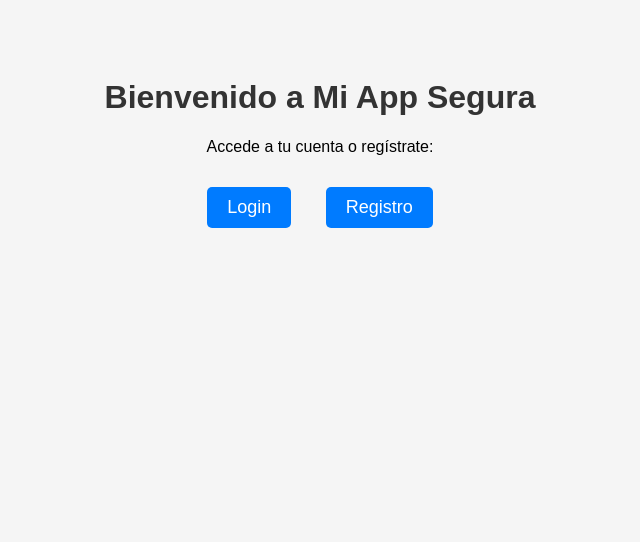
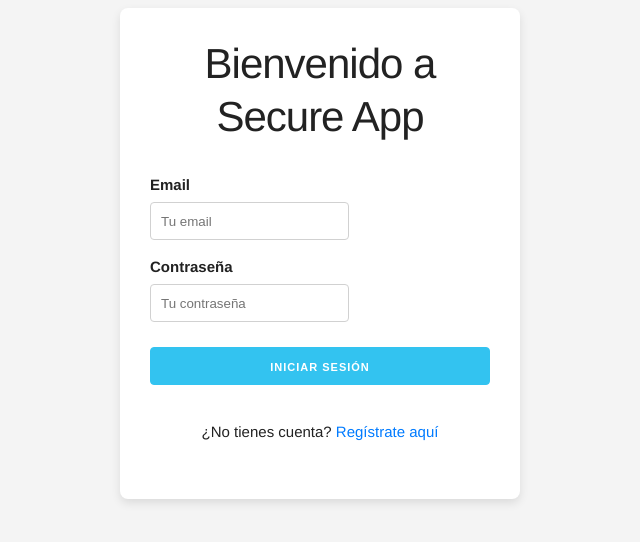
Before and after one commit to MrPeregrine/SecureApp, a website: page views/index.html in a window 1280 px wide. Shown: the whole page, without its empty margins (320-960 px from the left). Drawn offline with nearby package versions, Linux system fonts and the light colour scheme.

Commit message:
Big Update

```diff
--- a/db.js
+++ b/db.js
@@ -1,8 +1,7 @@
 const mysql = require('mysql2/promise');
 
 const pool = mysql.createPool({
-  uri: process.env.MYSQL_PUBLIC_URL, // URL pública de Railway
-  waitForConnections: true,
+  uri: process.env.MYSQL_PUBLIC_URL || "mysql://root:IRlLJMyIBjhzAfOtHafqqEAXwrtbGKVw@caboose.proxy.rlwy.net:34724/railway",
   connectionLimit: 10
 });
 
--- a/public/style.css
+++ b/public/style.css
@@ -1,23 +1,35 @@
 body {
-    font-family: Arial, sans-serif;
-    text-align: center;
-    padding: 50px;
-    background: #f5f5f5;
+  background: #f4f4f4;
+  font-family: 'Helvetica', sans-serif;
 }
-h1 {
-    color: #333;
+
+.container {
+  max-width: 400px;
+  background: #fff;
+  padding: 30px;
+  border-radius: 8px;
+  box-shadow: 0px 4px 10px rgba(0,0,0,0.1);
 }
+
+h2 {
+  text-align: center;
+  margin-bottom: 30px;
+}
+
 .btn {
-    display: inline-block;
-    padding: 10px 20px;
-    margin: 15px;
-    font-size: 18px;
-    color: white;
-    background-color: #007bff;
-    border: none;
-    border-radius: 5px;
-    text-decoration: none;
+  width: 100%;
+  margin-top: 10px;
 }
-.btn:hover {
-    background-color: #0056b3;
+
+p {
+  text-align: center;
+  margin-top: 15px;
 }
+
+a {
+  color: #007BFF;
+  text-decoration: none;
+}
+a:hover {
+  text-decoration: underline;
+}
--- a/views/index.html
+++ b/views/index.html
@@ -1,16 +1,60 @@
-<!-- views/index.html -->
 <!DOCTYPE html>
 <html lang="es">
 <head>
   <meta charset="UTF-8">
   <meta name="viewport" content="width=device-width, initial-scale=1.0">
-  <title>Mi App Segura</title>
+  <title>Secure App - Inicio</title>
+  <!-- Skeleton CSS CDN -->
+  <link rel="stylesheet" href="https://cdnjs.cloudflare.com/ajax/libs/skeleton/2.0.4/skeleton.min.css">
   <link rel="stylesheet" href="/style.css">
 </head>
 <body>
-  <h1>Bienvenido a Mi App Segura</h1>
-  <p>Accede a tu cuenta o regístrate:</p>
-  <a class="btn" href="/login">Login</a>
-  <a class="btn" href="/register">Registro</a>
+
+  <div class="container">
+    <h2>Bienvenido a Secure App</h2>
+
+    <!-- Formulario de login -->
+    <form id="loginForm">
+      <label for="email">Email</label>
+      <input type="email" id="email" name="email" placeholder="Tu email" required>
+
+      <label for="password">Contraseña</label>
+      <input type="password" id="password" name="password" placeholder="Tu contraseña" required>
+
+      <button type="submit" class="button-primary btn">Iniciar sesión</button>
+    </form>
+
+    <p>¿No tienes cuenta? <a href="/register.html">Regístrate aquí</a></p>
+  </div>
+
+  <script>
+    const form = document.getElementById('loginForm');
+    form.addEventListener('submit', async (e) => {
+      e.preventDefault();
+
+      const email = form.email.value;
+      const password = form.password.value;
+
+      try {
+        const res = await fetch('/login', {
+          method: 'POST',
+          headers: { 'Content-Type': 'application/json' },
+          body: JSON.stringify({ email, password })
+        });
+
+        const data = await res.json();
+        if (res.ok) {
+          alert(data.message);
+          // Redirigir a otra página si quieres
+          // window.location.href = "/dashboard.html";
+        } else {
+          alert(data.message);
+        }
+      } catch (err) {
+        alert("Error de conexión: " + err.message);
+      }
+    });
+  </script>
+
 </body>
 </html>
```
Also changed, not shown: server.js (+14 -35 lines), views/login.html (+1 -0 lines).
